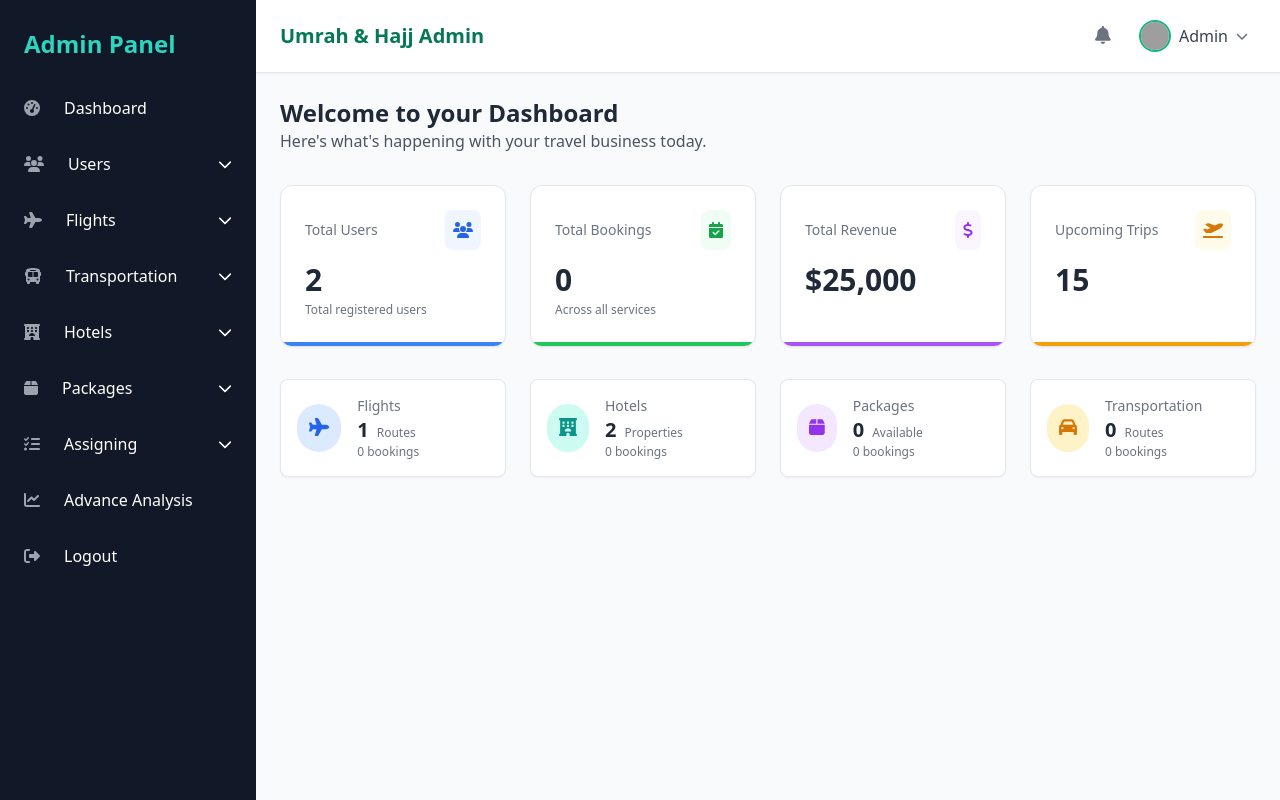
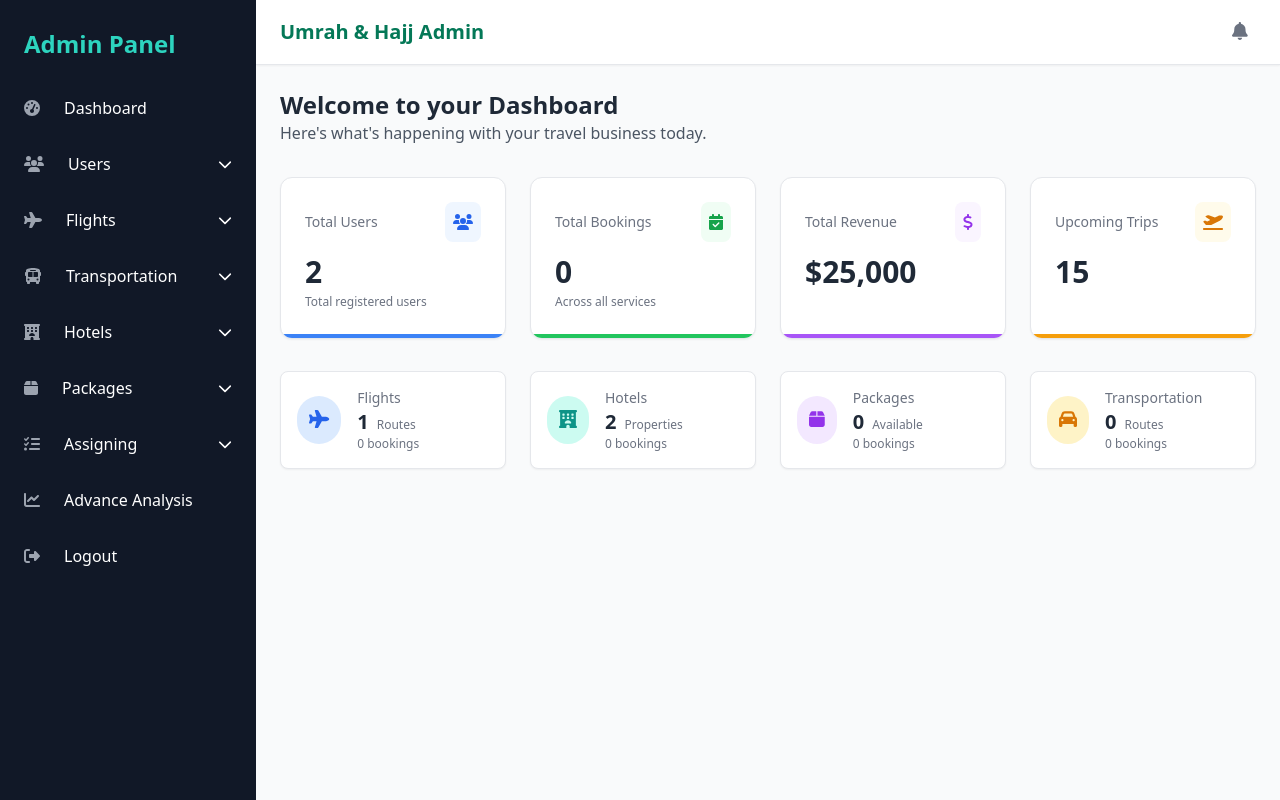
Before and after one commit to UsamaBashir786/Ummrah, a PHP site: page /admin/index.php in a window 1280 px wide. Run offline with PHP 8.4, Linux system fonts and the light colour scheme; a user stored in the database is signed in; data comes from the database, SQL or seed files in the repository; data that the repository does not hold is empty; style sheets or scripts are compiled from the project's sources; some libraries are stand-ins or nearby versions; grey boxes are pictures that could not be loaded.

Commit message:
first commit

```diff
--- a/admin/index.php
+++ b/admin/index.php
@@ -2,7 +2,7 @@
 session_name("admin_session");
 session_start();
 if (!isset($_SESSION['admin_email'])) {
-  header("Location: admin/login.php");
+  header("Location: login.php");
   exit();
 }
 
@@ -403,14 +403,6 @@ if (empty($topRoutes)) {
                 </div>
               </div>
             </div>
-            <!-- Admin Profile -->
-            <div class="relative">
-              <button class="flex items-center gap-2 p-2 hover:bg-gray-100 rounded-lg transition-all">
-                <img src="assets/images/admin-avatar.jpg" alt="Admin" class="w-8 h-8 rounded-full object-cover border-2 border-emerald-500">
-                <span class="hidden md:inline-block font-medium text-gray-700">Admin</span>
-                <i class="fas fa-chevron-down text-xs text-gray-500"></i>
-              </button>
-            </div>
           </div>
         </div>
       </header>
```
Also changed, not shown: admin/add-flight.php (+12 -5 lines), admin/view-package.php (+26 -2 lines).
